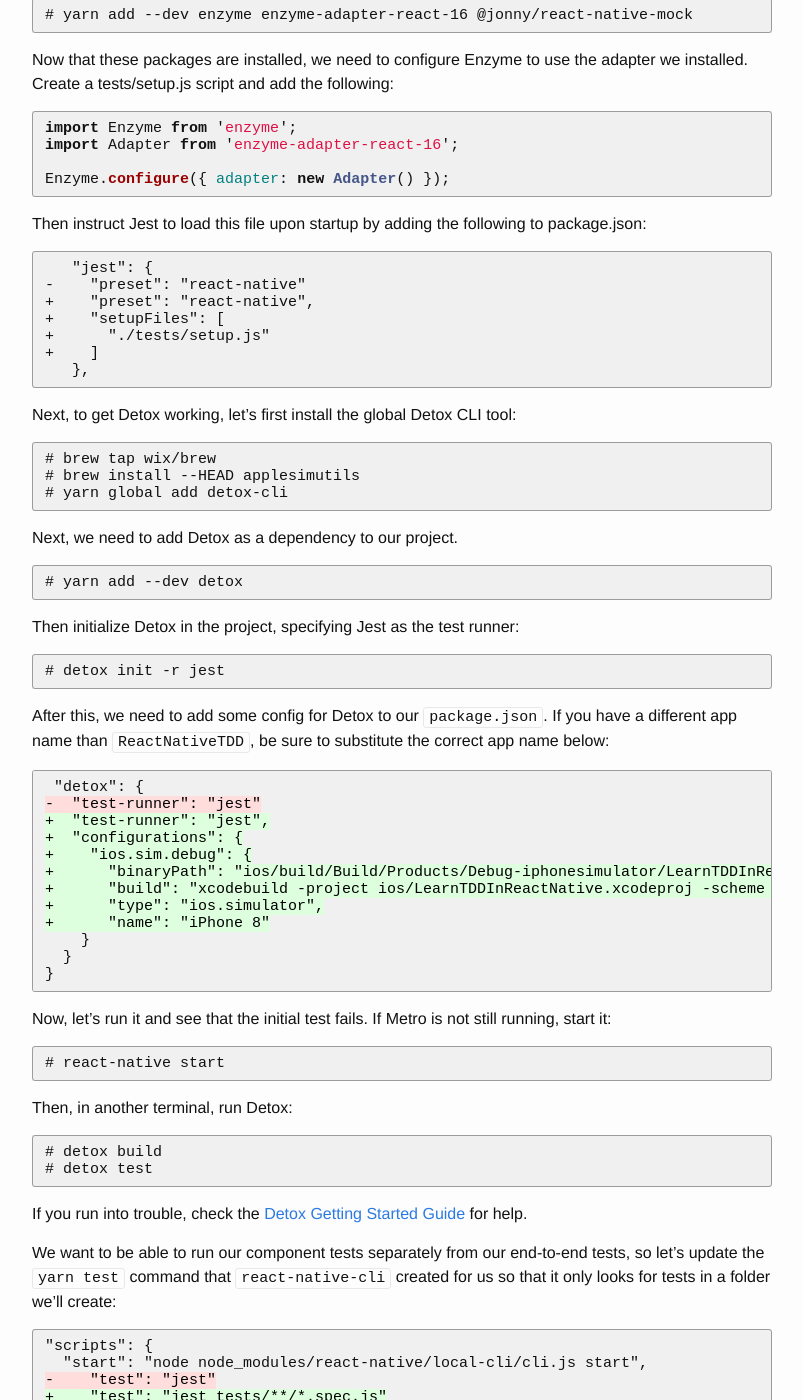
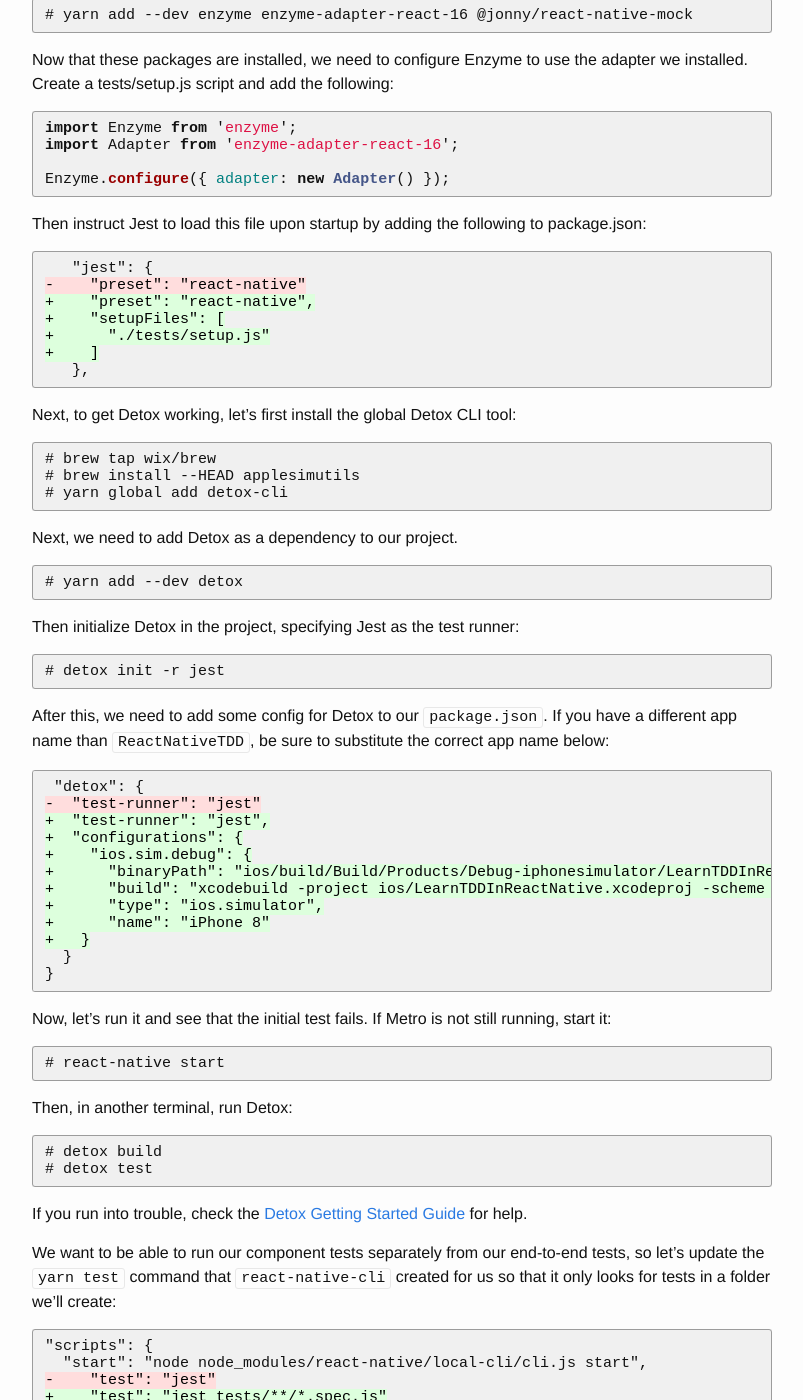
Before and after one commit to learn-tdd-in/learntdd.in, a Jekyll site: the page built from react-native/index.md, in a window 1280 px wide and 1400 px high, scrolled down 918 px. Shown: the whole window, without its empty margins (238-1041 px from the left). Built offline with Jekyll 4.4.1, drawn with Linux system fonts in a browser that asks for light colours.

Commit message:
Fix incorrect diffs

````diff
--- a/react-native/index.md
+++ b/react-native/index.md
@@ -49,7 +49,7 @@
 
 Then instruct Jest to load this file upon startup by adding the following to package.json:
 
-```
+```diff
    "jest": {
 -    "preset": "react-native"
 +    "preset": "react-native",
@@ -91,7 +91,7 @@
 +      "build": "xcodebuild -project ios/LearnTDDInReactNative.xcodeproj -scheme LearnTDDInReactNative -configuration Debug -sdk iphonesimulator -derivedDataPath ios/build",
 +      "type": "ios.simulator",
 +      "name": "iPhone 8"
-    }
++   }
   }
 }
 ```
````
